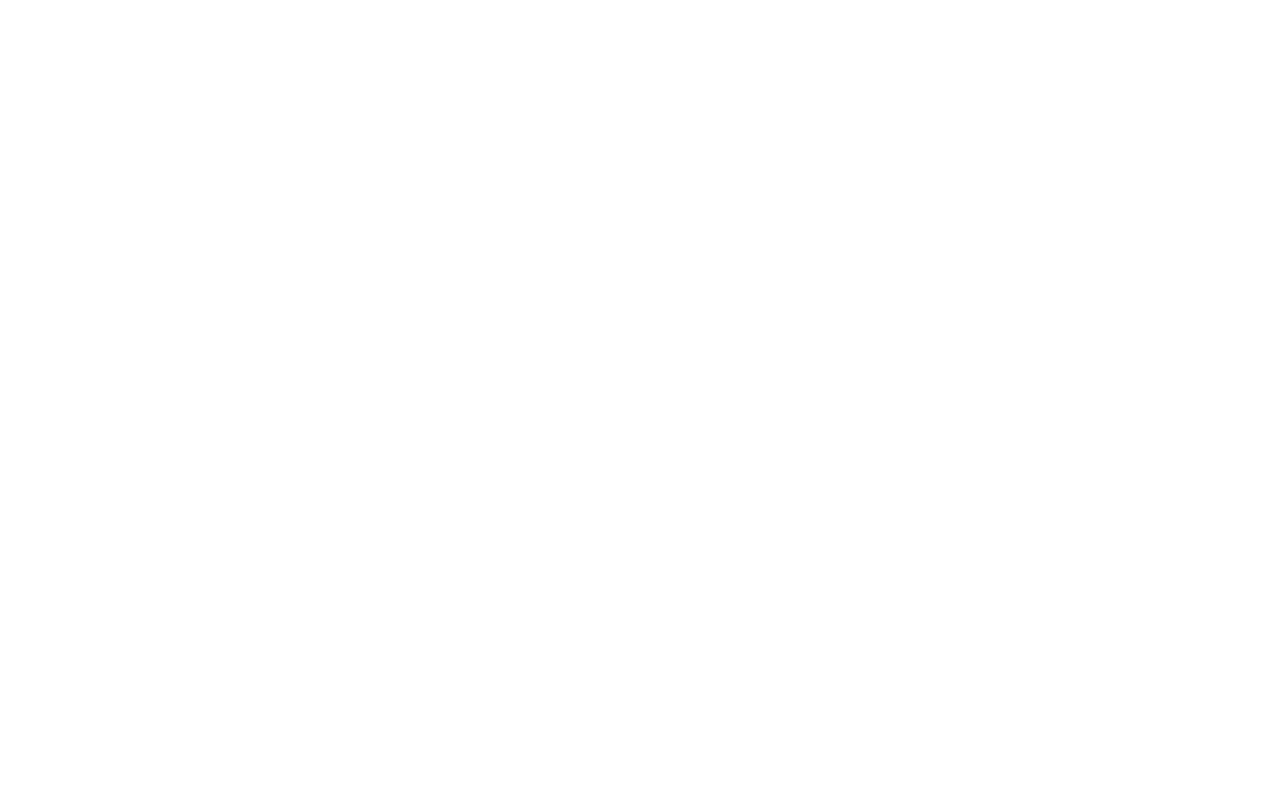
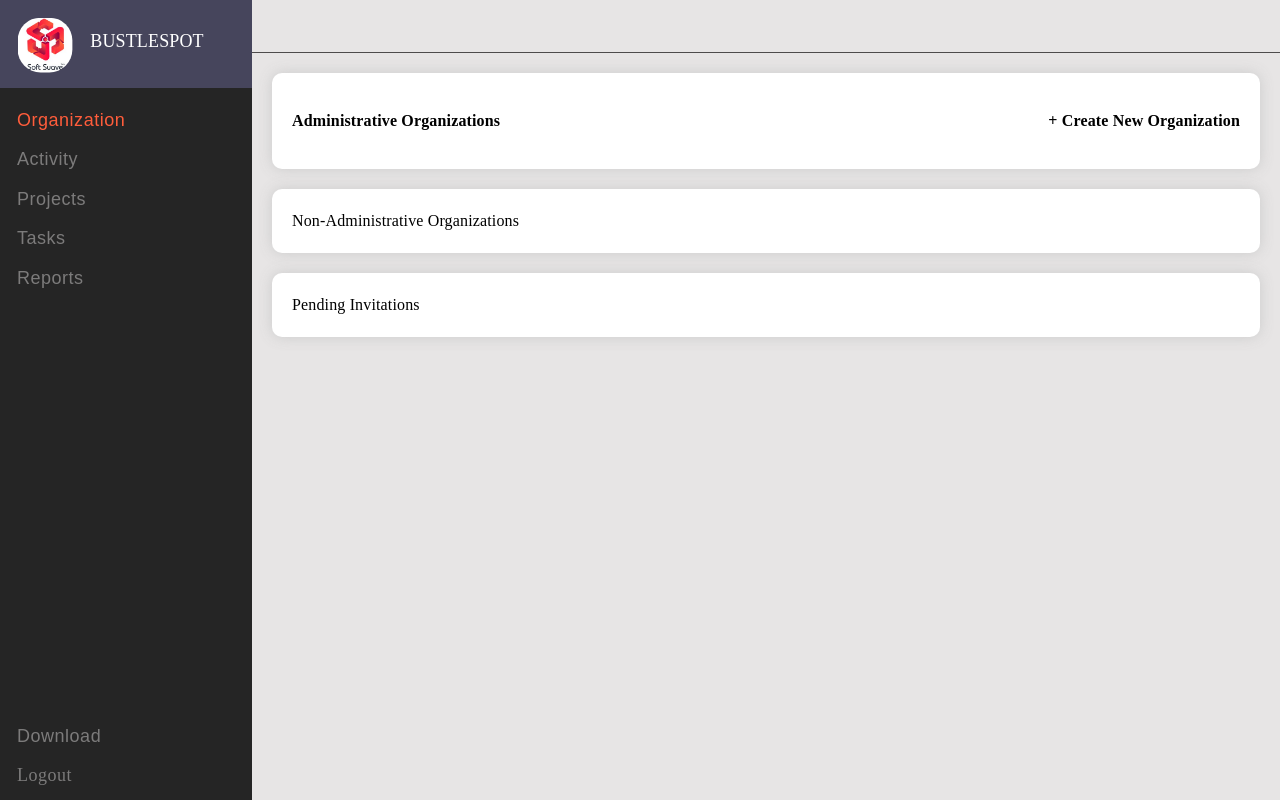
Before and after one commit to Shashidhar-Amarannavar/ReactJS, a React (Create React App) app in the folder my-app/: page /organization in a window 1280 px wide. Before the commit this address had no page. Built offline with nearby package versions, Linux system fonts and the light colour scheme.

Commit message:
Added home screen

```diff
--- a/my-app/public/index.html
+++ b/my-app/public/index.html
@@ -2,7 +2,7 @@
 <html lang="en">
   <head>
     <meta charset="utf-8" />
-    <link rel="icon" href="%PUBLIC_URL%/favicon.ico" />
+    <link rel="icon" href="softsuave_tech_logo.jpg" />
     <meta name="viewport" content="width=device-width, initial-scale=1" />
     <meta name="theme-color" content="#000000" />
     <meta
@@ -24,7 +24,7 @@
       work correctly both with client-side routing and a non-root public URL.
       Learn how to configure a non-root public URL by running `npm run build`.
     -->
-    <title>React App</title>
+    <title>BUSTLESPOT</title>
   </head>
   <body>
     <noscript>You need to enable JavaScript to run this app.</noscript>
--- a/my-app/src/App.js
+++ b/my-app/src/App.js
@@ -1,18 +1,29 @@
 import './App.css';
+import './Homescreen/Org.css'
 import { Routes, Route } from "react-router-dom";
 import Login from './Components/Login';
 import SignUp from './Components/SignUp';
 import ForgotPassword from './Components/ForgotPassword';
+import Home from './Homescreen/Home';
+import Activity from './Homescreen/Activity';
+import Projects from './Homescreen/Projects';
+import Tasks from './Homescreen/Tasks';
+import Reports from './Homescreen/Reports';
 
 function App() {
   return (
-    <div>
+    <>
       <Routes>
         <Route path='/' element={<Login />} />
         <Route path='signup' element={<SignUp />} />
         <Route path='forgotpassword' element={<ForgotPassword />} />
+        <Route path='organization' element={<Home />} />
+        <Route path='activity' element={<Activity />} />
+        <Route path='projects' element={<Projects />} />
+        <Route path='tasks' element={<Tasks />} />
+        <Route path='Reports' element={<Reports />} />
       </Routes>
-    </div>
+    </>
   );
 }
 
--- a/my-app/src/Components/Login.jsx
+++ b/my-app/src/Components/Login.jsx
@@ -1,4 +1,5 @@
 import React, { useState } from "react";
+import { useNavigate } from "react-router-dom";
 import Images from "../Images/Employee-Time-Tracking-1400-1024x557.jpg";
 import Alert from "./Alert";
 
@@ -7,6 +8,7 @@
   /^(?=.*[a-z])(?=.*[A-Z])(?=.*\d)(?=.*[@$!%*?&#])[A-Za-z\d@$!%*?&#]{8,}$/;
 
 function Login() {
+  const navigate = useNavigate();
   const [showAlert, setAlert] = useState(false);
   const [cred, setCred] = useState({ emailId: "", password: "" });
   const [errored, setErrored] = useState({
@@ -44,6 +46,7 @@
     }
 
     if (emailRegex.test(cred.emailId) && passwordRegex.test(cred.password)) {
+      navigate('/organization')
       setAlert(true);
       setTimeout(() => {
         setAlert(false);
@@ -112,7 +115,7 @@
             type="submit"
             disabled={!(cred.emailId && cred.password)}
             onClick={displayData}
-          >
+            >
             Login
           </button>
           <Alert message="Successfully logged in." show={showAlert}></Alert>
--- /dev/null
+++ b/my-app/src/Homescreen/Activity.jsx
@@ -0,0 +1,11 @@
+import React from 'react'
+
+function Projects() {
+  return (
+    <div>
+      ACTIVITY
+    </div>
+  )
+}
+
+export default Projects
--- /dev/null
+++ b/my-app/src/Homescreen/ButtonGroups.jsx
@@ -0,0 +1,24 @@
+import React from "react";
+
+function ButtonGroups({ buttons, isSelected, setSelected }) {
+  return (
+    <div style={{ display: "flex", flexDirection: "column", width:'100%' }}>
+      {buttons.map((text, index) => {
+        return (
+          <button
+            className={
+              isSelected === index ? "side-button-orange" : "side-button-grey"
+            }
+            onClick={() => {
+              setSelected(index);
+            }}
+          >
+            {text}
+          </button>
+        );
+      })}
+    </div>
+  );
+}
+
+export default ButtonGroups;
--- /dev/null
+++ b/my-app/src/Homescreen/Home.jsx
@@ -0,0 +1,62 @@
+import React from "react";
+import logo from "../Images/softsuave_tech_logo.jpg";
+import ButtonGroups from "./ButtonGroups";
+import { useState } from "react";
+import Organization from "./Organization";
+import Activity from "./Activity";
+import Projects from "./Projects";
+import Tasks from "./Tasks";
+import Reports from "./Reports";
+
+const buttons = ["Organization", "Activity", "Projects", "Tasks", "Reports"];
+
+const RenderComponents = ({ index }) => {
+  switch (index) {
+    case 0:
+      return <Organization />;
+    case 1:
+      return <Activity />;
+    case 2:
+      return <Projects />;
+    case 3:
+      return <Tasks />;
+    case 4:
+      return <Reports />;
+    default:
+      return <Organization />;
+  }
+};
+
+function Home() {
+
+  const [isSelected, setSelected] = useState(0);
+  return (
+    <div style={{ display: "flex", width: "100%" }}>
+      <div className="left-side-box">
+        <div className="titlt-logo">
+          <img src={logo} alt="No-Image" className="logo" />
+          <p className="title">BUSTLESPOT</p>
+        </div>
+        <div className="button-continer">
+          <ButtonGroups
+            buttons={buttons}
+            isSelected={isSelected}
+            setSelected={setSelected}
+          />
+        </div>
+        <div style={{ display: "flex", flexDirection: "column" }}>
+          <button className={"side-button-grey"}>Download</button>
+          <a className="side-button-grey" href="/">
+            Logout
+          </a>
+        </div>
+      </div>
+      <div className="right-side-box">
+        <div className="headers"></div>
+        <RenderComponents index={isSelected} />
+      </div>
+    </div>
+  );
+}
+
+export default Home;
--- /dev/null
+++ b/my-app/src/Homescreen/Org.css
@@ -0,0 +1,102 @@
+.titlt-logo {
+  display: flex;
+  background-color: rgb(70, 69, 92);
+  height: 11%;
+}
+
+.title {
+  margin-top: 11%;
+  color: white;
+  font-size: 18px;
+  text-align: center
+}
+
+.left-side-box {
+  min-width: 252px;
+  height: 100vh;
+  width: 16%;
+  background-color: rgb(37, 37, 37);
+}
+
+.right-side-box {
+  overflow-y: auto;
+  width: 100%;
+  background-color: rgb(231, 229, 229);
+}
+
+.headers {
+  height: 6.5%;
+  border-bottom: 0.5px solid rgb(78, 76, 76);
+}
+
+.administrative-border {
+  display: flex;
+  justify-content: space-between;
+  margin: 20px;
+  padding: 20px;
+  box-shadow: rgba(200, 200, 200, 0.9) 0px 0px 14px;
+  border-radius: 10px;
+  background-color: white;
+}
+
+.list-text {
+  color: rgb(124, 124, 124);
+}
+
+.list-hover {
+  cursor: pointer;
+}
+
+.text-size {
+  font-size: 16px;
+  font-weight: 600;
+}
+
+.logo {
+  padding: 7%;
+  height: 55px;
+  width: 55px;
+  border-radius: 45%;
+}
+
+.button-continer {
+  display: flex;
+  width: 100%;
+  height: 77%;
+  margin-top: 5%;
+}
+
+.side-button-grey {
+  display: inline-flex;
+  cursor: pointer;
+  line-height: 1.75;
+  letter-spacing: 0.02857em;
+  min-width: 64px;
+  padding: 3px 16px;
+  width: 100%;
+  color: rgb(124, 123, 123);
+  border: 1px solid rgb(37, 37, 37);
+  outline: none;
+  font-size: 18px;
+  background-color: rgb(37, 37, 37);
+  text-decoration: none;
+}
+
+.side-button-orange {
+  display: inline-flex;
+  cursor: pointer;
+  line-height: 1.75;
+  letter-spacing: 0.02857em;
+  min-width: 64px;
+  padding: 3px 16px;
+  width: 100%;
+  color: rgb(255, 93, 59);
+  border: 1px solid rgb(37, 37, 37);
+  outline: none;
+  font-size: 18px;
+  background-color: rgb(37, 37, 37);
+}
+
+.side-button-grey:hover {
+  color: rgb(255, 93, 59);
+}
--- /dev/null
+++ b/my-app/src/Homescreen/Organization.jsx
@@ -0,0 +1,20 @@
+import React from "react";
+
+function Organization() {
+  return (
+    <div style={{ display: "flex"}}>
+      <div className="right-side-box">
+        <div className="administrative-border">
+          <p className="text-size">Administrative Organizations</p>
+          <p className="text-size">+ Create New Organization</p>
+        </div>
+        <div className="administrative-border">
+          Non-Administrative Organizations
+        </div>
+        <div className="administrative-border">Pending Invitations</div>
+      </div>
+    </div>
+  );
+}
+
+export default Organization;
--- /dev/null
+++ b/my-app/src/Homescreen/Projects.jsx
@@ -0,0 +1,11 @@
+import React from 'react'
+
+function Projects() {
+  return (
+    <div>
+      PROJECTS
+    </div>
+  )
+}
+
+export default Projects
--- /dev/null
+++ b/my-app/src/Homescreen/Reports.jsx
@@ -0,0 +1,11 @@
+import React from 'react'
+
+function Projects() {
+  return (
+    <div>
+      REPORT
+    </div>
+  )
+}
+
+export default Projects
--- /dev/null
+++ b/my-app/src/Homescreen/Tasks.jsx
@@ -0,0 +1,11 @@
+import React from 'react'
+
+function Projects() {
+  return (
+    <div>
+      TASKS
+    </div>
+  )
+}
+
+export default Projects
```
Also changed, not shown: my-app/public/softsuave_tech_logo.jpg (added), my-app/src/Images/softsuave_tech_logo.jpg (added).
